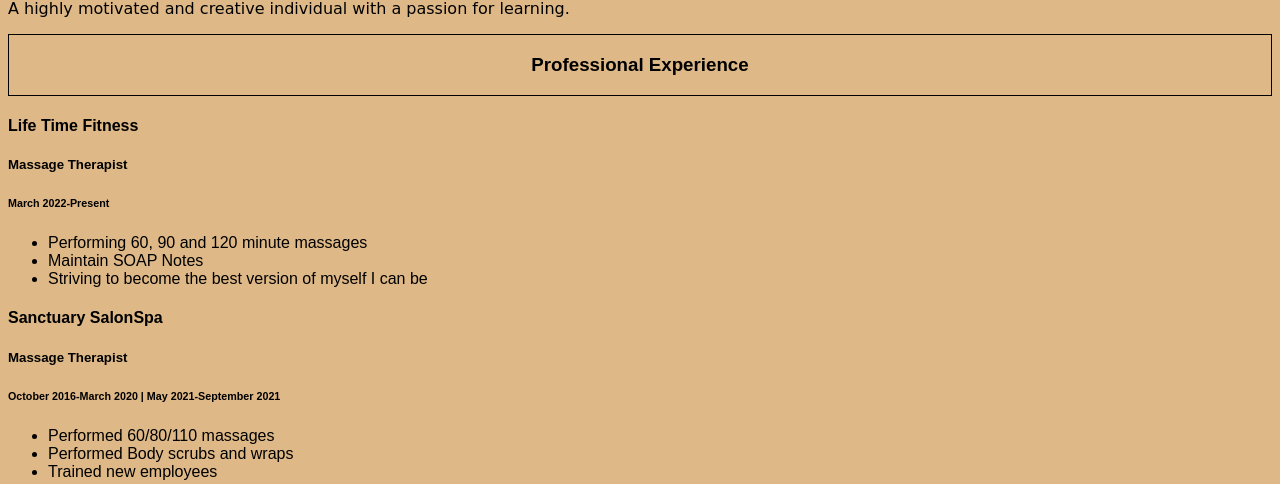
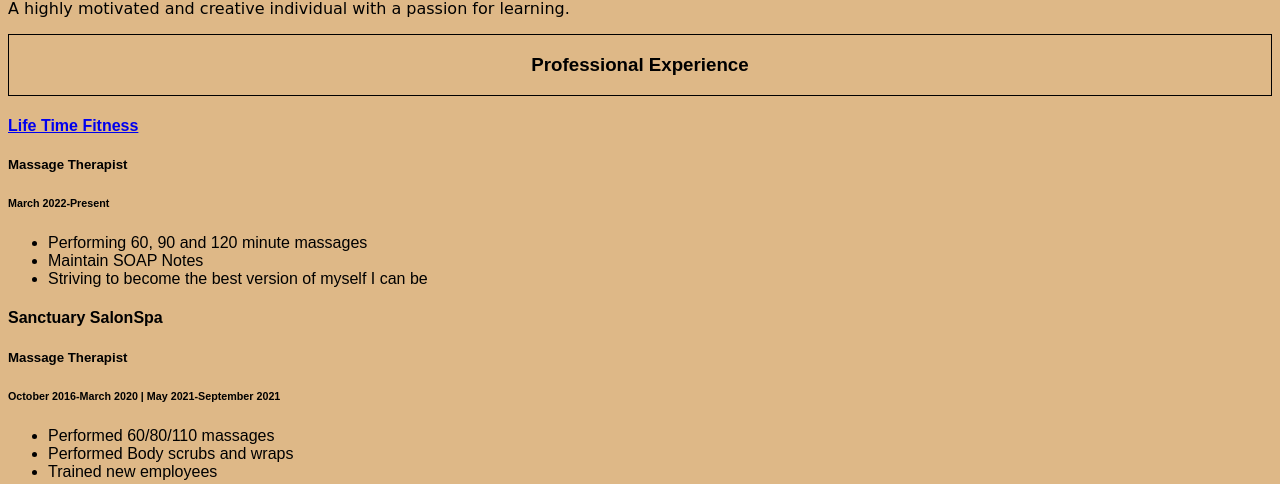
Before and after one commit to WinterZen/WinterZen.github.io, a plain HTML site: page index.html in a window 1280 px wide. Shown: the part 323-807 px from the top of the page. Drawn offline with Linux system fonts and the light colour scheme.

Commit message:
Update index.html

```diff
--- a/index.html
+++ b/index.html
@@ -25,7 +25,7 @@
 
 
   <div>
-    <h4>Life Time Fitness</h4>
+   <h4><a href="https://my.lifetime.life/clubs/mn/southdale/services/lifespa/massage-services.html">Life Time Fitness</a></h4>
     <h5>Massage Therapist</h5>
     <h6>March 2022-Present</h6>
 
```
